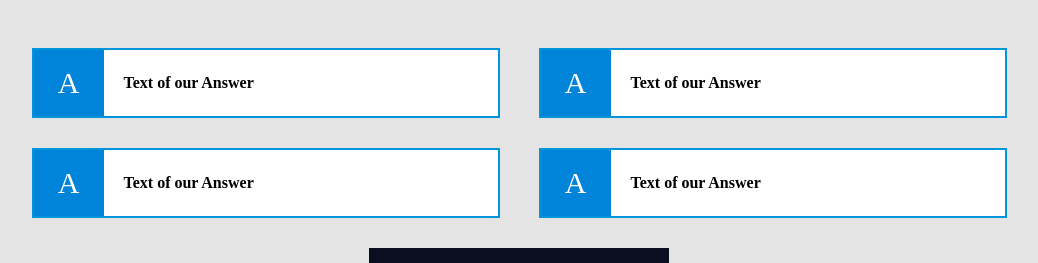
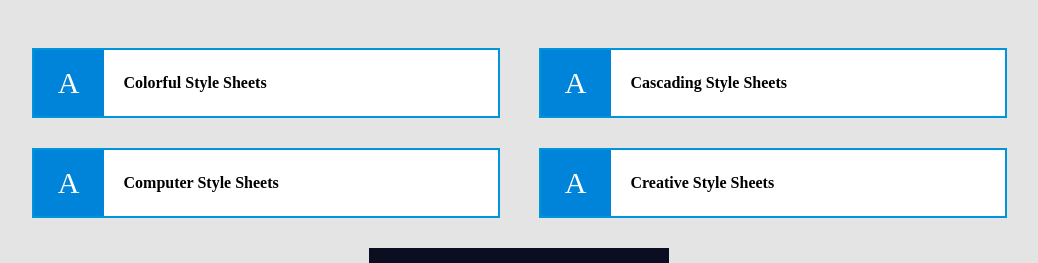
Before and after one commit to Chupacabra44/react-quiz, a React (Create React App) app: page / in a window 1280 px wide. Shown: the part 232-495 px from the top of the page, without its empty margins (121-1159 px from the left). Built offline with nearby package versions, Linux system fonts and the light colour scheme.

Commit message:
Rendering answers

```diff
--- a/src/components/Answer.jsx
+++ b/src/components/Answer.jsx
@@ -1,8 +1,8 @@
-const Answer = () => {
+const Answer = ({ answerText }) => {
   return (
     <div className="answer">
       <div className="answer-letter">A</div>
-      <div className="answer-text">Text of our Answer</div>
+      <div className="answer-text">{answerText}</div>
     </div>
   );
 };
--- a/src/components/Question.jsx
+++ b/src/components/Question.jsx
@@ -7,15 +7,14 @@ const Question = () => {
   // console.log("quizState", quizState);
 
   const currentQuestion = quizState.questions[quizState.currentQuestionIndex];
-  // console.log(currentQuestion);
+  console.log(currentQuestion);
   return (
     <div>
       <div className="question">{currentQuestion.question}</div>
       <div className="answers">
-        <Answer />
-        <Answer />
-        <Answer />
-        <Answer />
+        {quizState.answers.map((answer, index) => (
+          <Answer key={index} answerText={answer} />
+        ))}
       </div>
     </div>
   );
--- a/src/contexts/quiz.js
+++ b/src/contexts/quiz.js
@@ -1,10 +1,12 @@
 import { createContext, useReducer } from "react";
 import questions from "../data";
+import { shuffleAnswers } from "../helpers";
 
 const initialState = {
   currentQuestionIndex: 0,
   questions,
   showResults: false,
+  answers: shuffleAnswers(questions[0]),
 };
 
 const reducer = (state, action) => {
@@ -14,11 +16,15 @@ const reducer = (state, action) => {
     const currentQuestionIndex = showResults
       ? state.currentQuestionIndex
       : state.currentQuestionIndex + 1;
+    const answers = showResults
+      ? []
+      : shuffleAnswers(state.questions[currentQuestionIndex]);
     console.log(showResults);
     return {
       ...state,
       currentQuestionIndex,
       showResults,
+      answers,
     };
   }
 
--- /dev/null
+++ b/src/helpers.js
@@ -0,0 +1,14 @@
+export const shuffleAnswers = (question) => {
+  const unshuffledAnswers = [
+    question.correctAnswer,
+    ...question.incorrectAnswers,
+  ];
+
+  return unshuffledAnswers
+    .map((unshuffledAnswer) => ({
+      sort: Math.random(),
+      value: unshuffledAnswer,
+    }))
+    .sort((a, b) => a.sort - b.sort)
+    .map((a) => a.value);
+};
```
